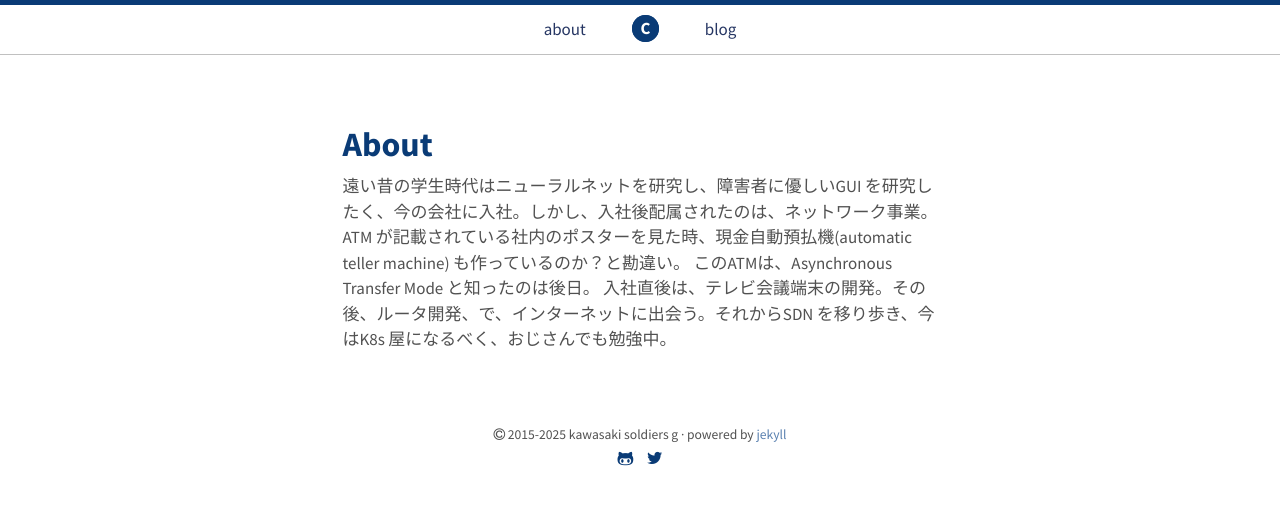
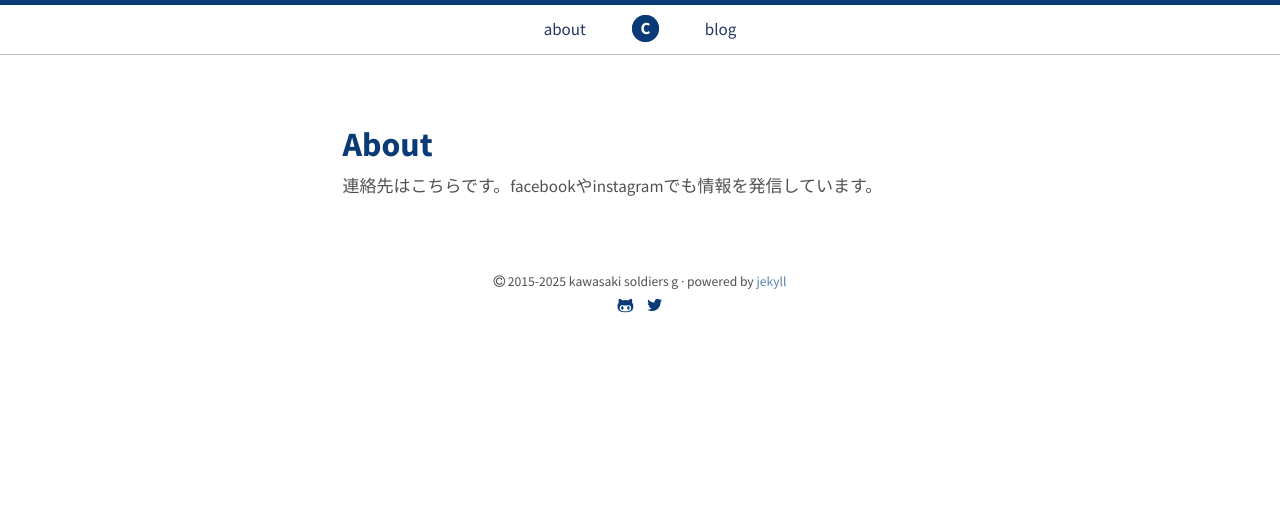
Before and after one commit to soldiersg/kawasaki-soldiersg, a Jekyll site: the page built from about.md, in a window 1280 px wide. Shown: the top 505 px of the page. Built offline with Jekyll 4.4.1, drawn with Linux system fonts in a browser that asks for light colours.

Commit message:
test 6 commit

```diff
--- a/about.md
+++ b/about.md
@@ -3,7 +3,4 @@ layout: page
 title: About
 ---
 
-遠い昔の学生時代はニューラルネットを研究し、障害者に優しいGUI を研究したく、今の会社に入社。しかし、入社後配属されたのは、ネットワーク事業。
-ATM が記載されている社内のポスターを見た時、現金自動預払機(automatic teller machine) も作っているのか？と勘違い。
-このATMは、Asynchronous Transfer Mode と知ったのは後日。
-入社直後は、テレビ会議端末の開発。その後、ルータ開発、で、インターネットに出会う。それからSDN を移り歩き、今はK8s 屋になるべく、おじさんでも勉強中。
+連絡先はこちらです。facebookやinstagramでも情報を発信しています。
```
